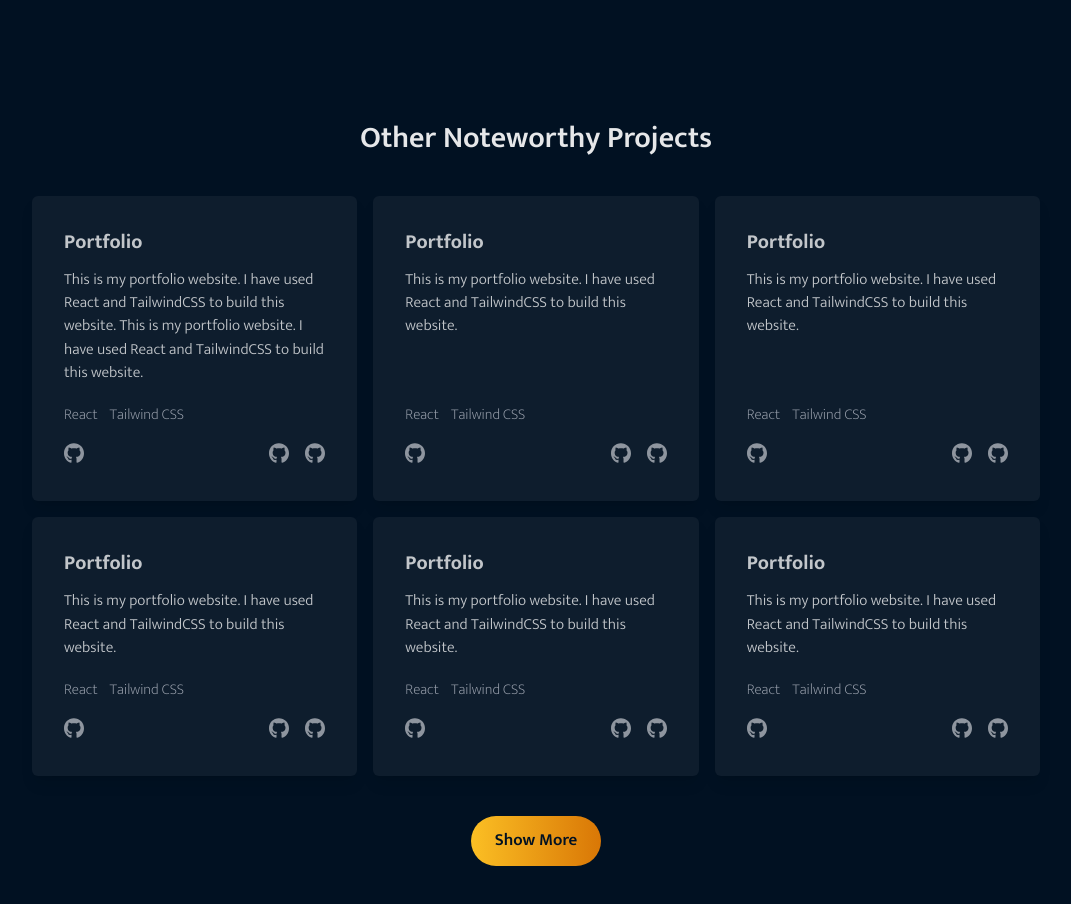
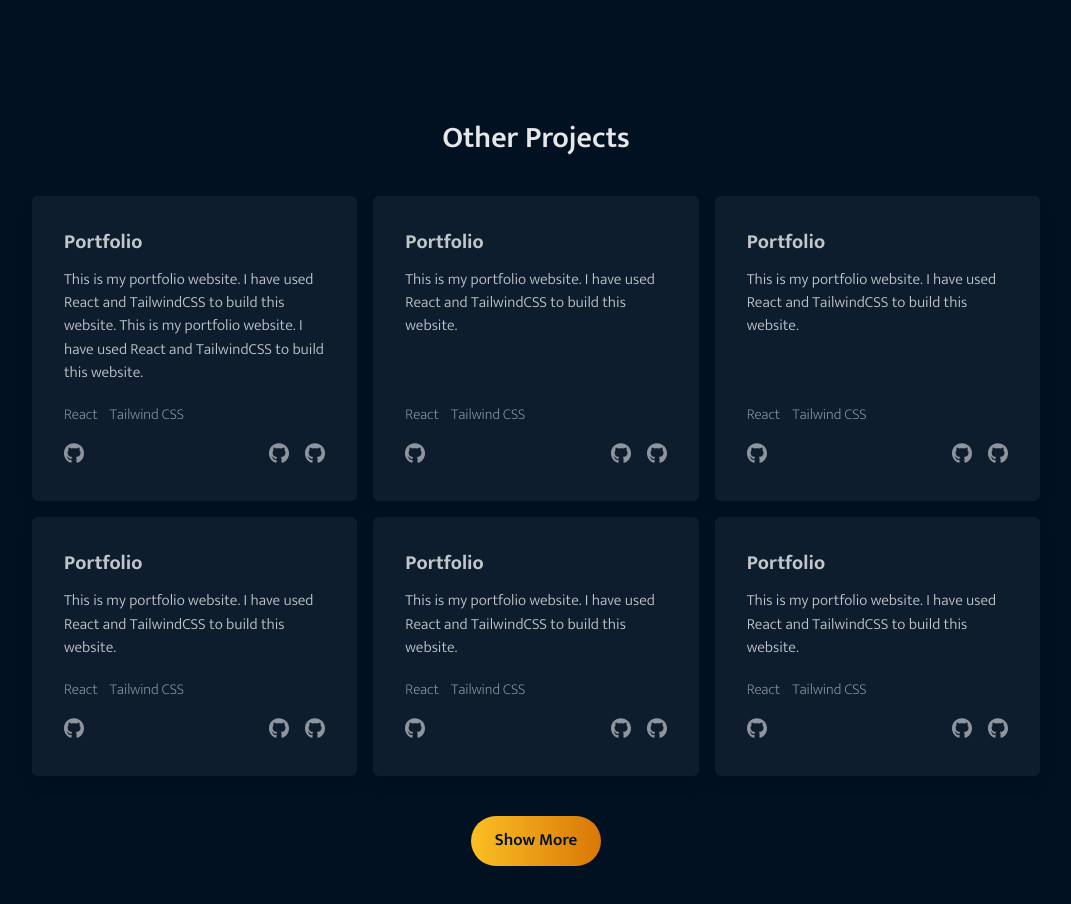
Before and after one commit to lokmanesadani/portfolio-2, a React (Vite) app: page / in a window 1280 px wide. Shown: the part 3040-3944 px from the top of the page, without its empty margins (104-1175 px from the left). Built offline with nearby package versions, Linux system fonts and the light colour scheme; a web font is replaced by a local one.

Commit message:
footer update

```diff
--- a/src/pages/projects/components/otherProjects.tsx
+++ b/src/pages/projects/components/otherProjects.tsx
@@ -6,7 +6,7 @@ const otherProjects = () => {
   return (
     <div className="w-full">
       <h1 className="text-center font-semibold text-white text-opacity-90 text-3xl mb-10 ">
-        Other Noteworthy Projects
+        Other Projects
       </h1>
       <div className="grid lg:grid-cols-3 sm:grid-cols-2 grid-cols-1 gap-4">
         {Projects.slice(0, 6).map((project, index) => {
```
